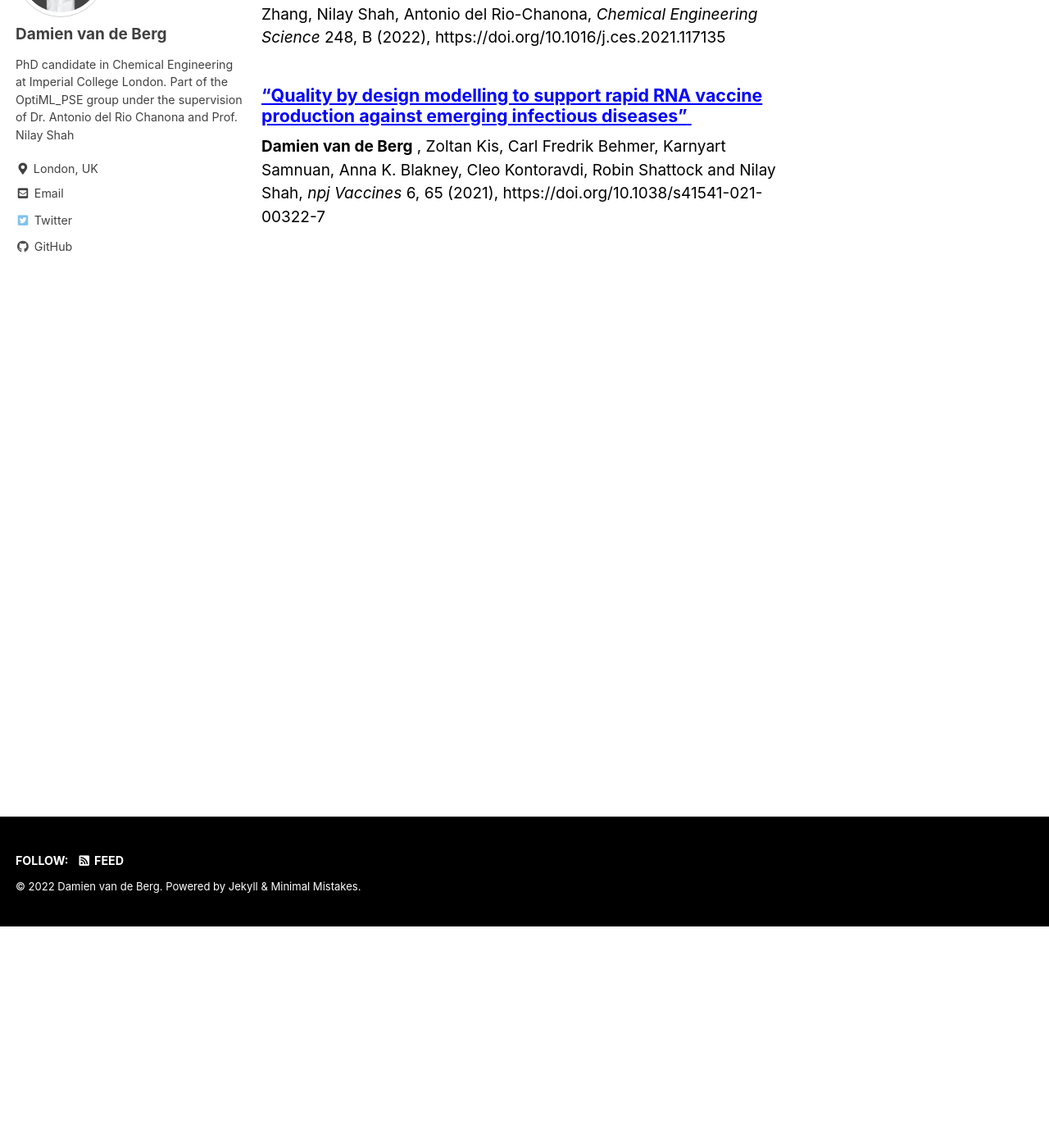
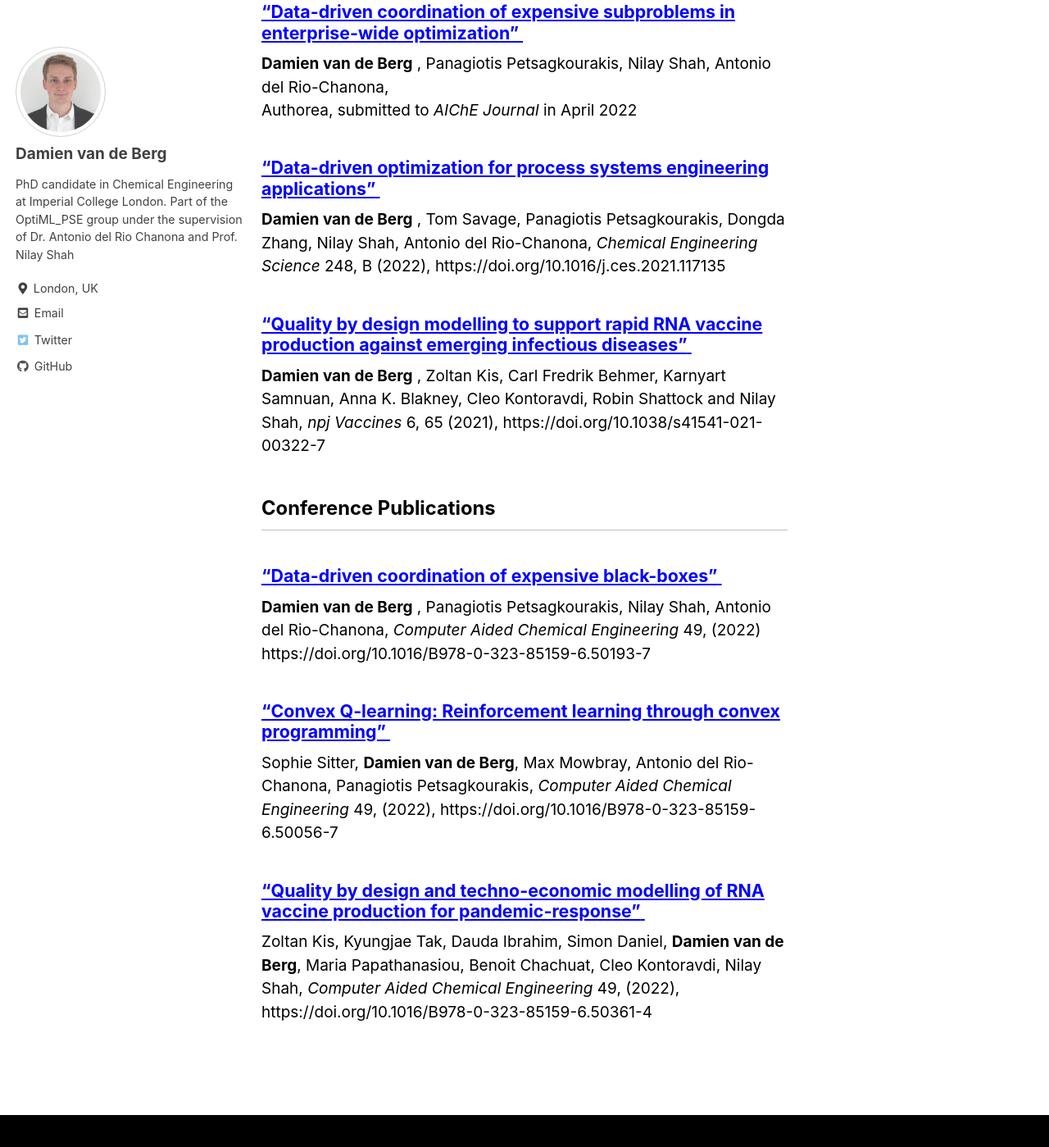
Before and after one commit to dv516/dv516.github.io, a Jekyll site: the page built from Publications.md, in a window 1280 px wide and 1400 px high, scrolled down 270 px. Shown: the whole window at 82% size. Built offline with Jekyll 4.4.1, drawn with Linux system fonts in a browser that asks for light colours; cached includes are drawn as plain includes.

Commit message:
Update Publications.md

```diff
--- a/Publications.md
+++ b/Publications.md
@@ -3,6 +3,13 @@ title: "Publications"
 permalink: /publications/
 header: "Publications"
 ---
+
+## Journal Publications
+
+### [**"Data-driven coordination of expensive subproblems in enterprise-wide optimization"** ](https://www.authorea.com/users/492777/articles/575368-data-driven-coordination-of-expensive-subproblems-in-enterprise-wide-optimization?commit=22ec4fcd17547a1c1b05ad3d55e118908f916488)
+
+**Damien van de Berg** , Panagiotis Petsagkourakis, Nilay Shah, Antonio del Rio-Chanona,
+Authorea, submitted to _AIChE Journal_ in April 2022
 
 ### [**"Data-driven optimization for process systems engineering applications"** ](https://www.sciencedirect.com/science/article/pii/S0009250921007004)
 
@@ -16,3 +23,23 @@ https://doi.org/10.1016/j.ces.2021.117135
 **Damien van de Berg** , Zoltan Kis, Carl Fredrik Behmer, Karnyart Samnuan, Anna K. Blakney, Cleo Kontoravdi, Robin Shattock and Nilay Shah,
  _npj Vaccines_ 6, 65 (2021),
 https://doi.org/10.1038/s41541-021-00322-7
+
+## Conference Publications
+
+### [**"Data-driven coordination of expensive black-boxes"** ](https://www.sciencedirect.com/science/article/abs/pii/B9780323851596501937?via%3Dihub)
+
+**Damien van de Berg** ,  Panagiotis Petsagkourakis, Nilay Shah, Antonio del Rio-Chanona,
+ _Computer Aided Chemical Engineering_ 49, (2022)
+https://doi.org/10.1016/B978-0-323-85159-6.50193-7
+
+### [**"Convex Q-learning: Reinforcement learning through convex programming"** ](https://www.sciencedirect.com/science/article/abs/pii/B9780323851596501937?via%3Dihub)
+
+Sophie Sitter, **Damien van de Berg**,  Max Mowbray,  Antonio del Rio-Chanona, Panagiotis Petsagkourakis,
+ _Computer Aided Chemical Engineering_ 49, (2022),
+https://doi.org/10.1016/B978-0-323-85159-6.50056-7
+
+### [**"Quality by design and techno-economic modelling of RNA vaccine production for pandemic-response"** ](https://www.sciencedirect.com/science/article/abs/pii/B9780323851596501937?via%3Dihub)
+
+Zoltan Kis, Kyungjae Tak, Dauda Ibrahim, Simon Daniel, **Damien van de Berg**,  Maria Papathanasiou, Benoit Chachuat, Cleo Kontoravdi, Nilay Shah,
+ _Computer Aided Chemical Engineering_ 49, (2022),
+https://doi.org/10.1016/B978-0-323-85159-6.50361-4
```
